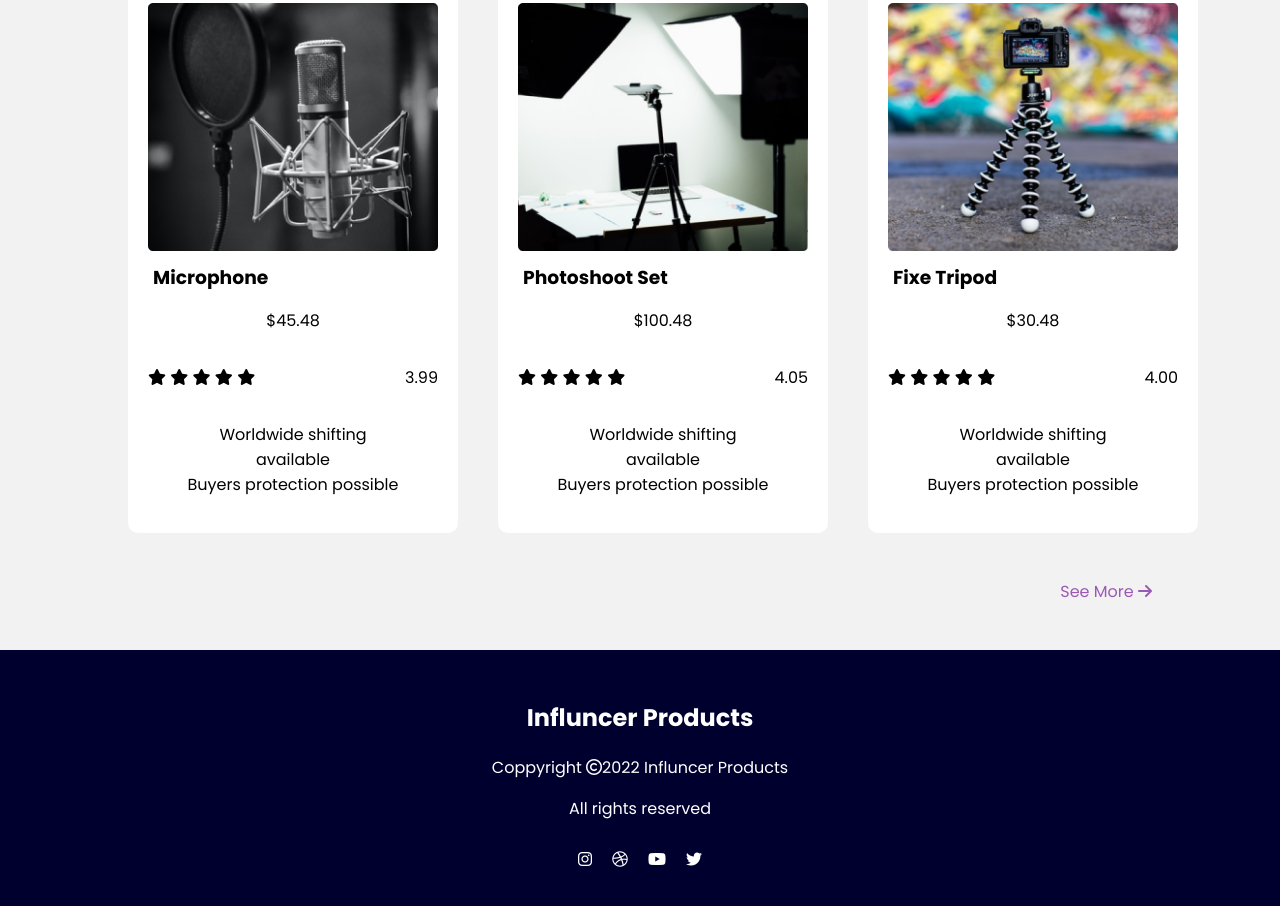
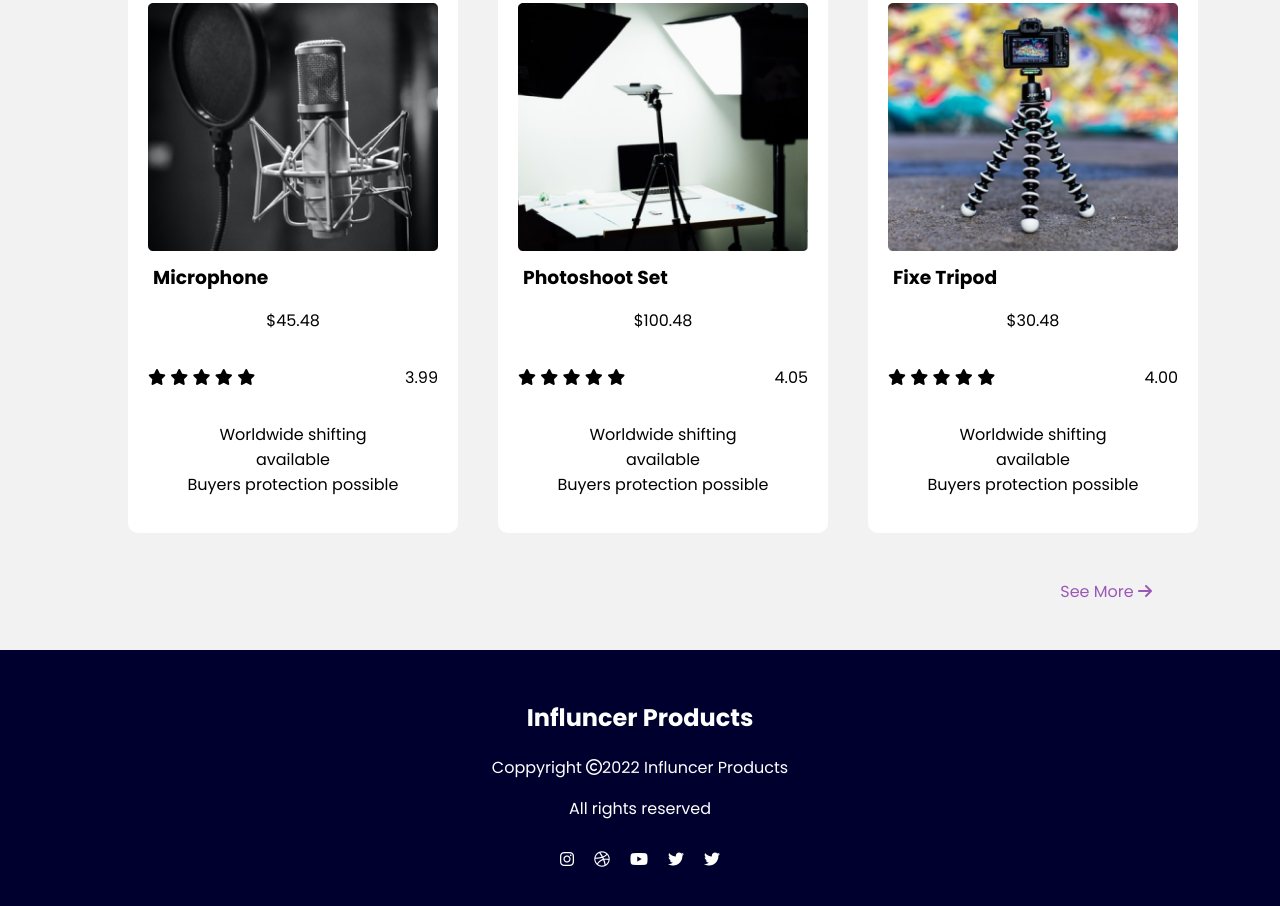
Before and after one commit to sa-sabuj/influncer-gear, a plain HTML site: page index.html in a window 1280 px wide. Shown: the part 2058-2964 px from the top of the page. Drawn offline with Linux system fonts and the light colour scheme.

Commit message:
footer icon added

```diff
--- a/index.html
+++ b/index.html
@@ -307,6 +307,7 @@
             <div class="dribbble social"><i class="fab fa-dribbble"></i></div>
             <div class="youtube social"><i class="fab fa-youtube"></i></div>
             <div class="twitter social"><i class="fab fa-twitter"></i></div>
+            <div class="twitter social"><i class="fab fa-twitter"></i></div>
         </div>
 
     </footer>
```
